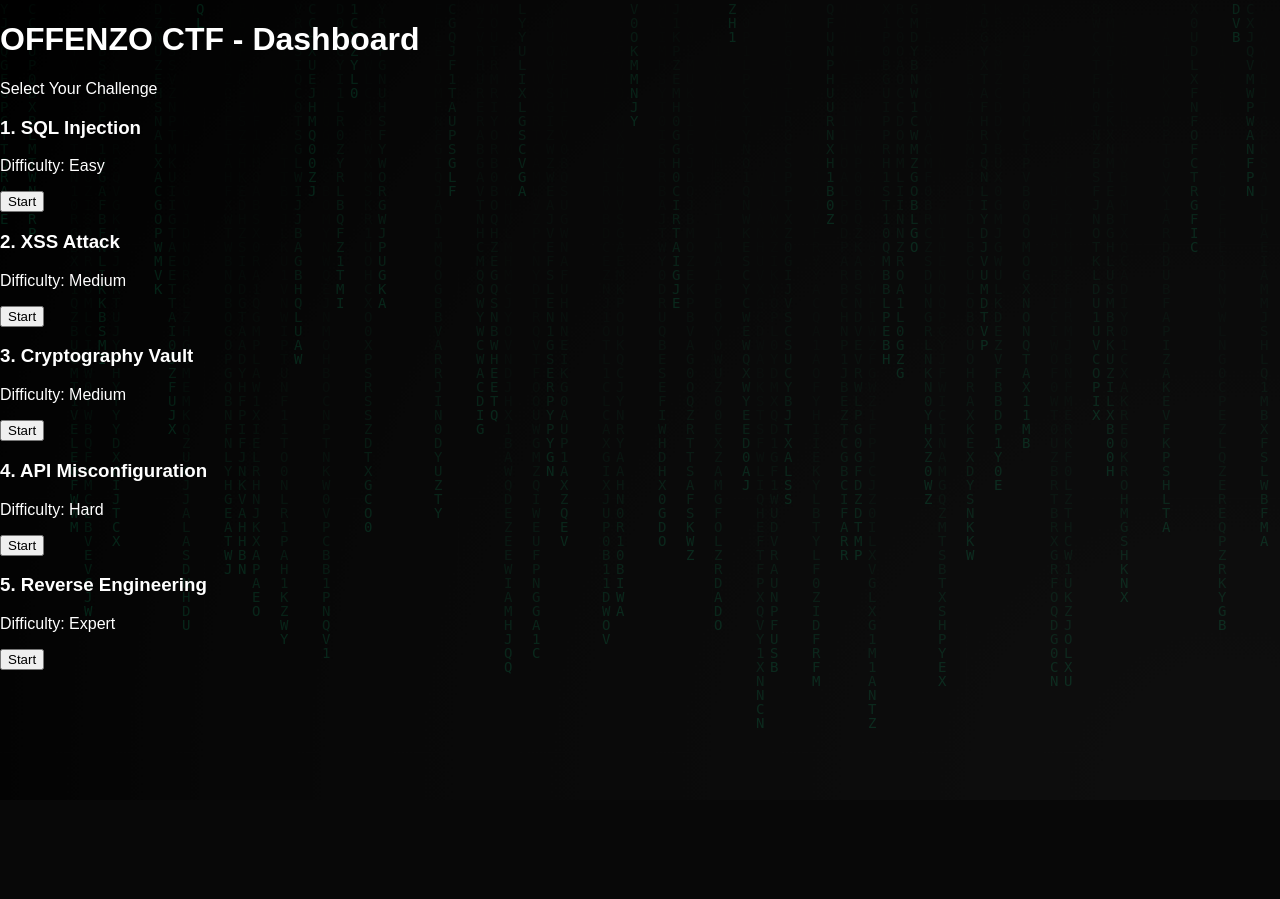
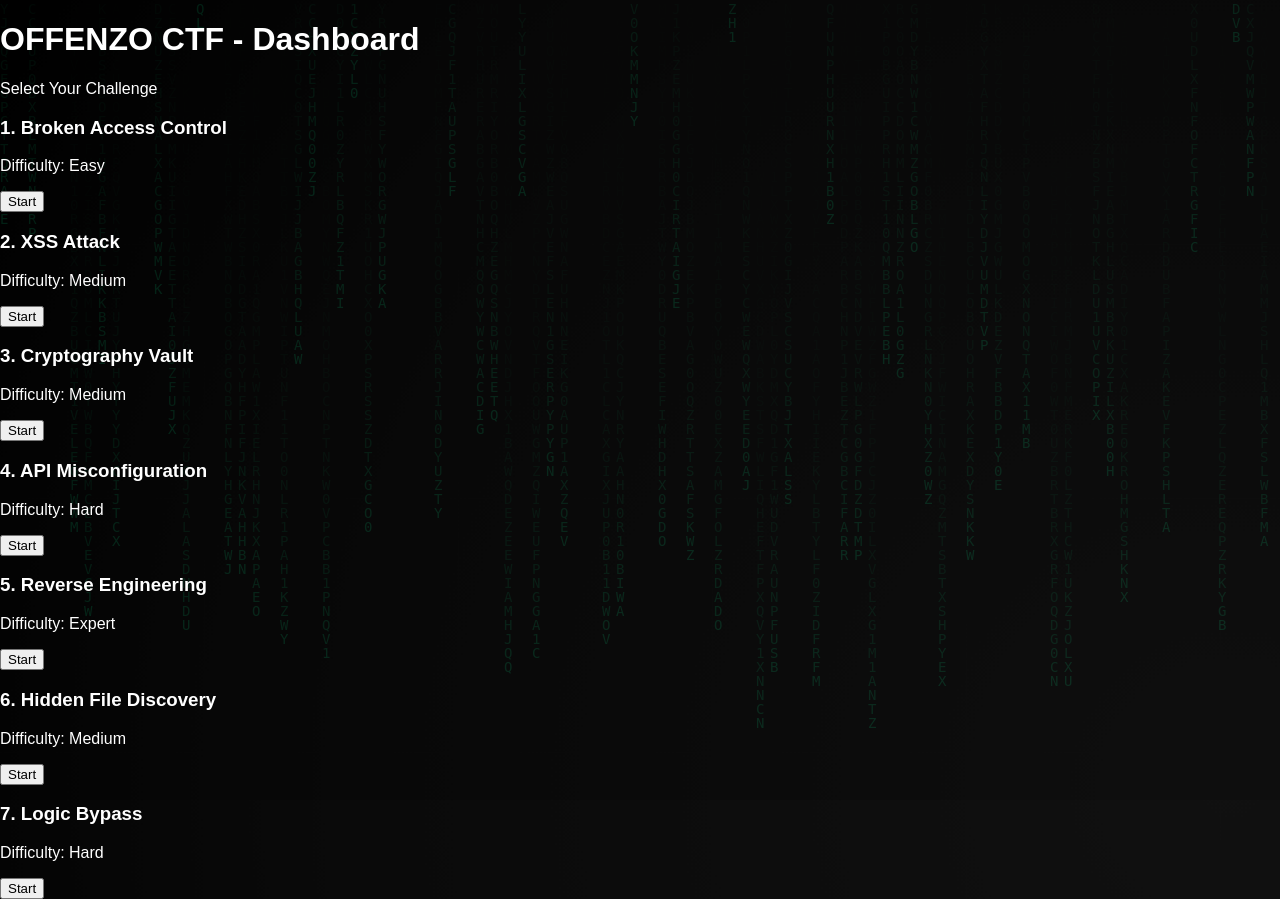
Before and after one commit to pavanmayamandiram-dotcom/ctf-web-challenge, a Flask app: page /dashboard in a window 1280 px wide. Before the commit the page ends 728 px from the top, so only its background shows below. Run offline with Flask 3, Linux system fonts and the light colour scheme.

Commit message:
updated full dashboard with game 1

```diff
--- a/templates/dashboard.html
+++ b/templates/dashboard.html
@@ -3,42 +3,65 @@
 {% block content %}
 
 <div class="dashboard">
+
     <h1>OFFENZO CTF - Dashboard</h1>
     <p class="subtitle">Select Your Challenge</p>
 
     <div class="cards">
 
+        <!-- Game 1 -->
         <div class="card">
-            <h3>1. SQL Injection</h3>
+            <h3>1. Broken Access Control</h3>
             <p>Difficulty: Easy</p>
-            <button>Start</button>
+            <a href="/game1">
+                <button>Start</button>
+            </a>
         </div>
 
+        <!-- Game 2 -->
         <div class="card">
             <h3>2. XSS Attack</h3>
             <p>Difficulty: Medium</p>
             <button>Start</button>
         </div>
 
+        <!-- Game 3 -->
         <div class="card">
             <h3>3. Cryptography Vault</h3>
             <p>Difficulty: Medium</p>
             <button>Start</button>
         </div>
 
+        <!-- Game 4 -->
         <div class="card">
             <h3>4. API Misconfiguration</h3>
             <p>Difficulty: Hard</p>
             <button>Start</button>
         </div>
 
+        <!-- Game 5 -->
         <div class="card">
             <h3>5. Reverse Engineering</h3>
             <p>Difficulty: Expert</p>
             <button>Start</button>
         </div>
 
+        <!-- Game 6 -->
+        <div class="card">
+            <h3>6. Hidden File Discovery</h3>
+            <p>Difficulty: Medium</p>
+            <button>Start</button>
+        </div>
+
+        <!-- Game 7 -->
+        <div class="card">
+            <h3>7. Logic Bypass</h3>
+            <p>Difficulty: Hard</p>
+            <button>Start</button>
+        </div>
+
     </div>
+
 </div>
 
 {% endblock %}
```
